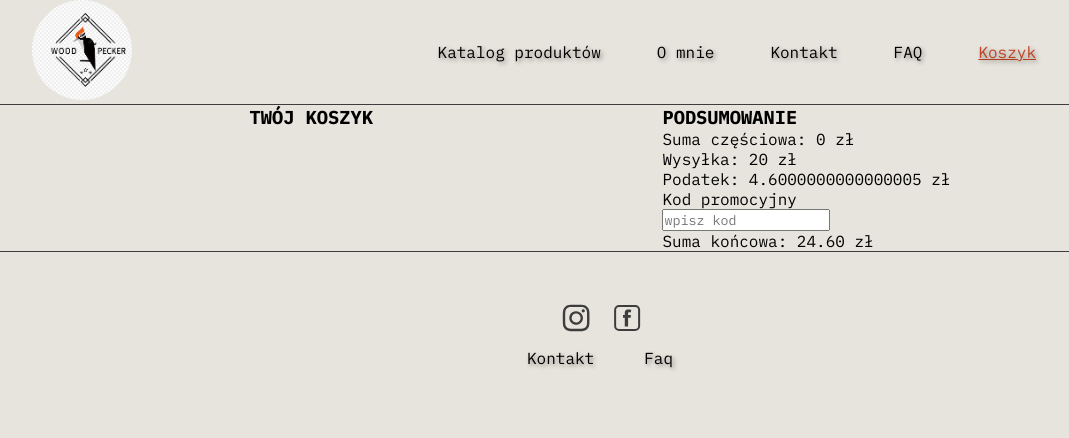
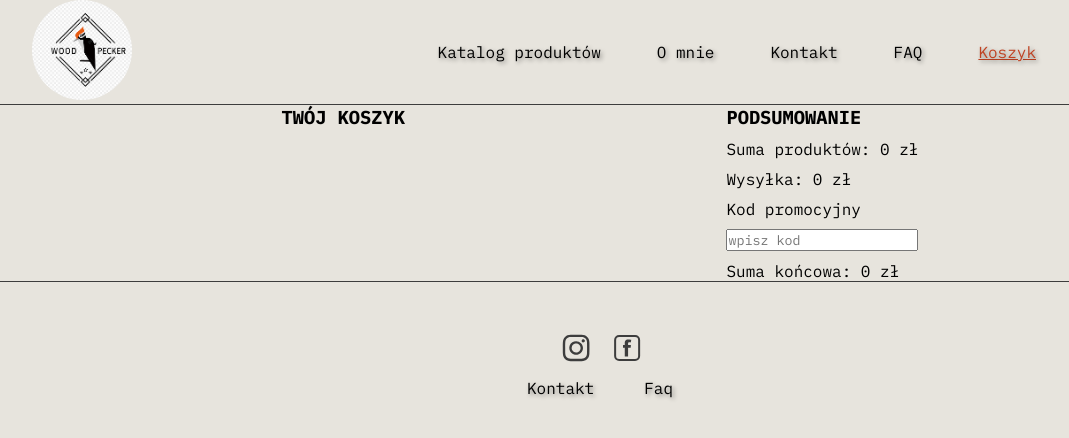
Before and after one commit to mateuszczap/shop-template, a React (Create React App) app: page /shop-basket in a window 1280 px wide. Shown: the top 438 px of the page, without its empty margins (40-1109 px from the left). Built offline with nearby package versions, Linux system fonts and the light colour scheme.

Commit message:
add some style to product basket and functionality

```diff
--- a/src/App.css
+++ b/src/App.css
@@ -261,14 +261,17 @@
   max-width: 400px;
   margin: 0 auto;
   padding: 10px;
+  gap: 10px;
 }
 .main-basket-container {
   display: flex;
   justify-content: space-evenly;
 }
-.summary-contaner {
+.summary-container {
   display: flex;
+  flex-direction: column;
   max-width: 400px;
+  gap: 10px;
 }
 a.active {
   color: rgb(192, 66, 34);
--- a/src/components/ShopBasket.tsx
+++ b/src/components/ShopBasket.tsx
@@ -5,7 +5,7 @@ import { ProductType } from "../data/products";
 
 function ShopBasket({products, setProducts}:{products: ProductType[], setProducts: any}) {
     let price = 0
-    let shipping = 20
+    let shipping = 100 * products.length
     console.log(price)
 
     products.forEach((product) => {
@@ -17,8 +17,8 @@ function ShopBasket({products, setProducts}:{products: ProductType[], setProduct
         }
     })
 
-    let tax = (price + shipping) * 0.23
-    let sum = price + shipping + tax
+    // let tax = (price + shipping) * 0.23
+    let sum = price + shipping
 
     return (
         <>
@@ -39,12 +39,12 @@ function ShopBasket({products, setProducts}:{products: ProductType[], setProduct
             </div>
             <div className="summary-container">
                 <h3>PODSUMOWANIE</h3>
-                <p>Suma częściowa: {price} zł</p>
+                <p>Suma produktów: {price} zł</p>
                 <p>Wysyłka: {shipping} zł</p>
-                <p>Podatek: {tax} zł</p>
+                {/* <p>Podatek: {tax} zł</p> */}
                 <p>Kod promocyjny</p>
                 <input placeholder="wpisz kod"/>
-                <p>Suma końcowa: {sum.toFixed(2)} zł</p>
+                <p>Suma końcowa: {price > 0 ? sum.toFixed(2) : 0} zł</p>
             </div>
         </main>
         <Footer/>
```
